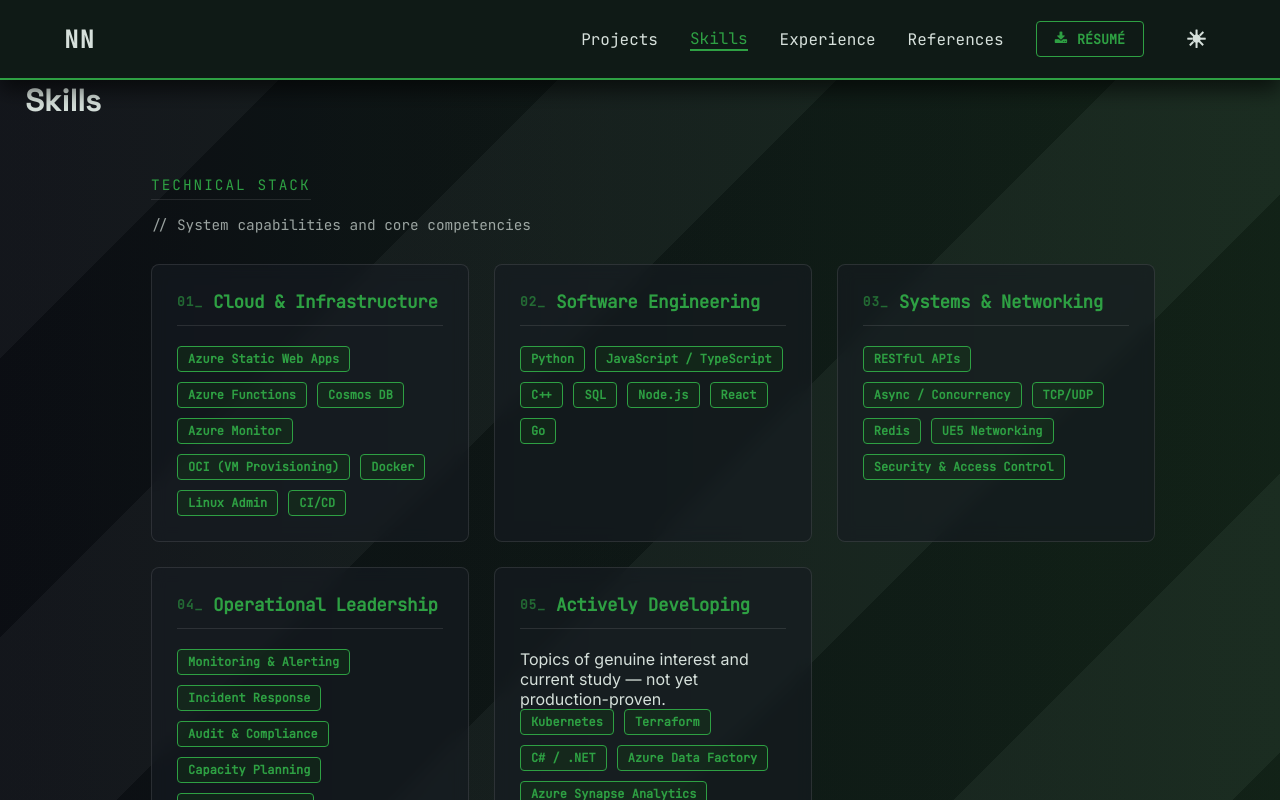
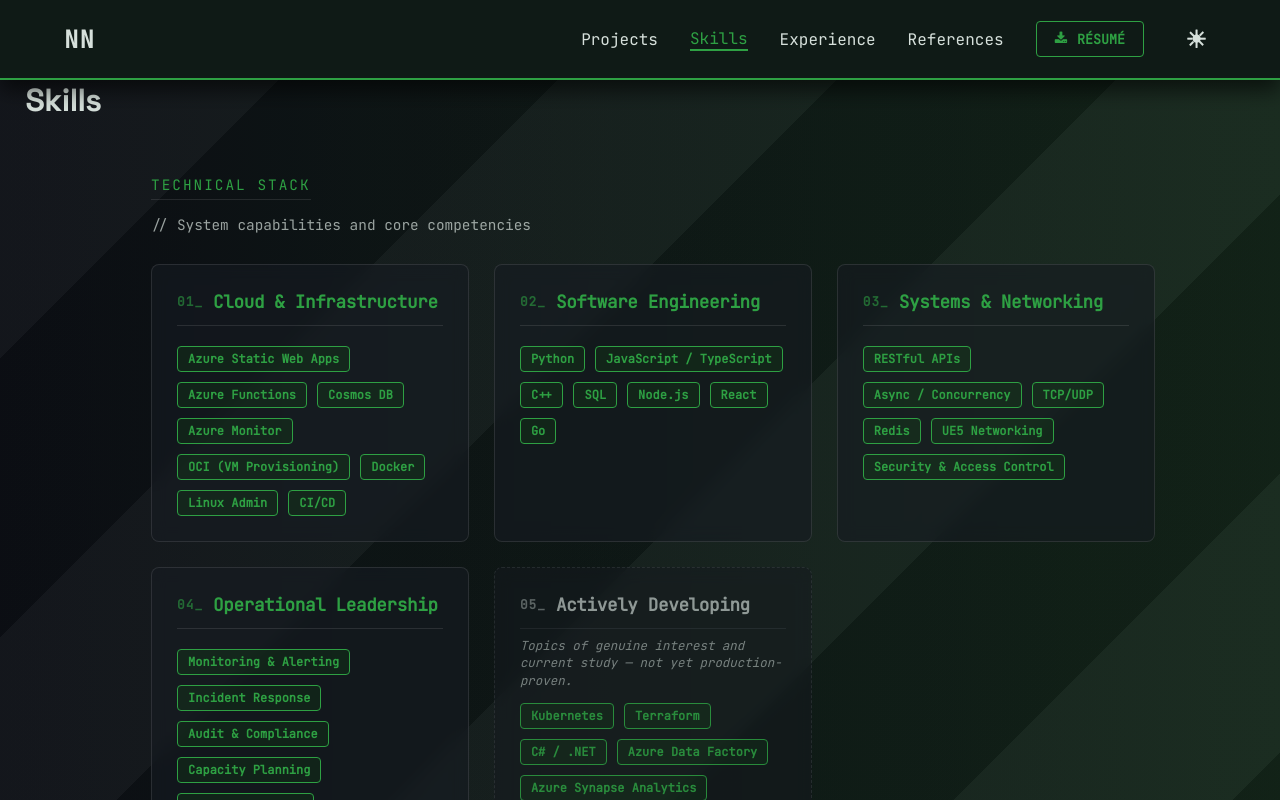
Before and after one commit to NevinsN/professional_portfolio, a React (Create React App) app in the folder professional_portfolio/: page /skills in a window 1280 px wide. Shown: the top 800 px of the page. Built offline with nearby package versions, Linux system fonts and the light colour scheme.

Commit message:
Update Skills.css

```diff
--- a/professional_portfolio/src/Components/Skills/Skills.css
+++ b/professional_portfolio/src/Components/Skills/Skills.css
@@ -84,3 +84,31 @@
         padding: 20px;
     }
 }
+
+/* ACTIVELY DEVELOPING CARD - visually distinct but not hidden */
+.skills-category--developing {
+    border-color: var(--card-border);
+    opacity: 0.85;
+    border-style: dashed;
+}
+
+.skills-category--developing h3 {
+    color: var(--text-main);
+    opacity: 0.75;
+}
+
+.skills-category--developing:hover {
+    opacity: 1;
+    border-color: var(--text-main);
+    box-shadow: none;
+}
+
+/* NOTE TEXT under the category header */
+.skills-category-note {
+    font-family: var(--font-mono);
+    font-size: 0.78rem;
+    opacity: 0.6;
+    margin: -12px 0 14px 0;
+    font-style: italic;
+    line-height: 1.4;
+}
```
